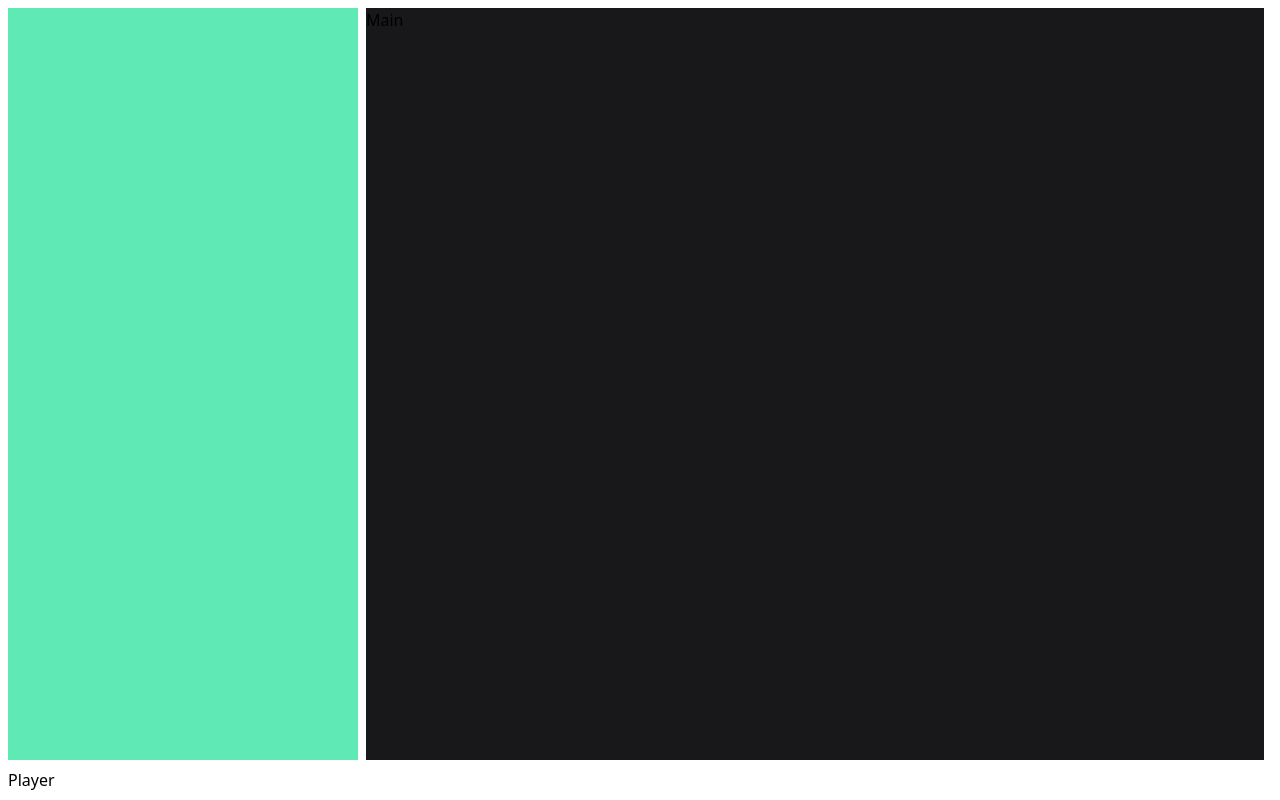
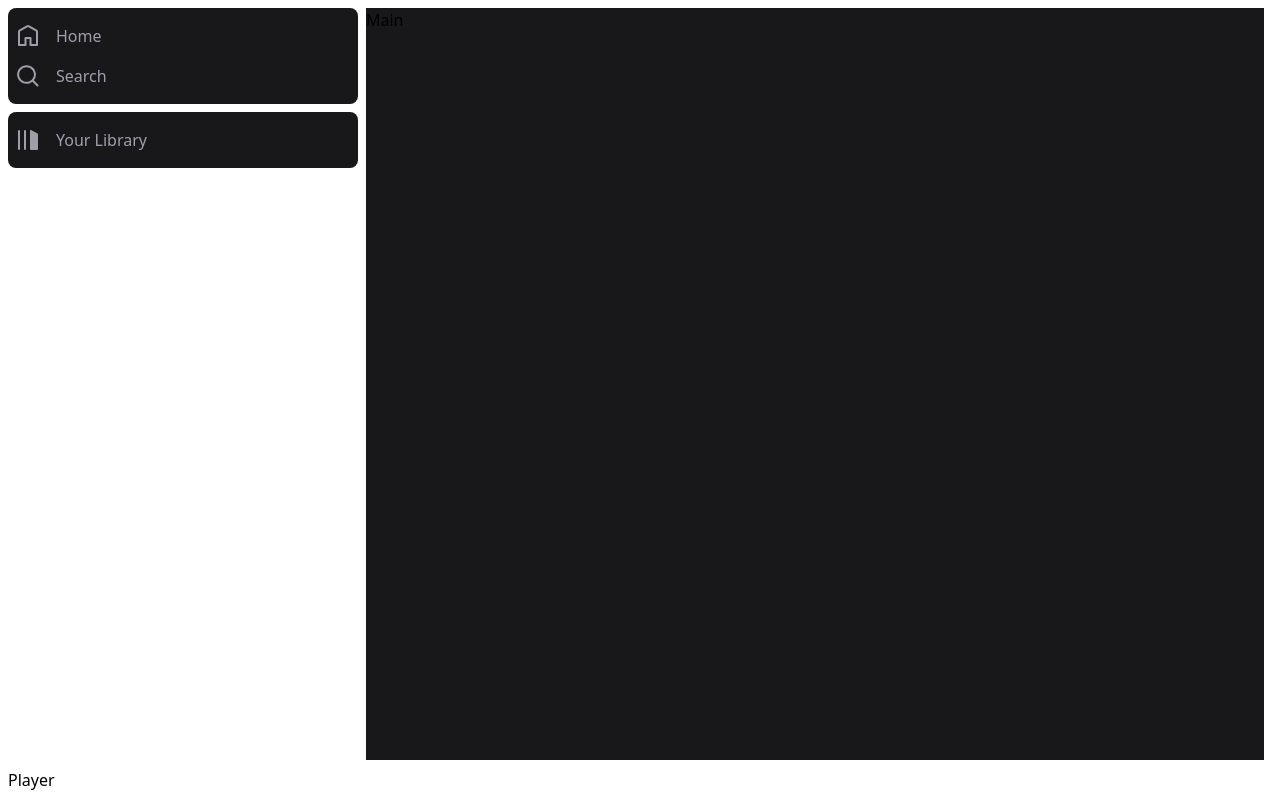
Before and after one commit to omancillav/spotify-astro-clone, an Astro site: page / in a window 1280 px wide. Built offline with nearby package versions, Linux system fonts and the light colour scheme; Astro itself is replaced by a stand-in of ours.

Commit message:
feat: implement AsideMenu and SideMenuItem components with layout adjustments

```diff
--- a/src/components/AsideMenu.astro
+++ b/src/components/AsideMenu.astro
@@ -1,5 +1,29 @@
-<!-- ---
-import Library from "../icons/Library.astro";
+---
+import LibraryIcon from "../icons/Library.astro";
+import HomeIcon from "../icons/Home.astro";
+import SearchIcon from "../icons/Search.astro";
+import SideMenuItem from "./SideMenuItem.astro";
 ---
 
-<Library /> -->
+<nav class="flex flex-col gap-2 flex-1">
+  <div class="bg-zinc-900 rounded-lg p-2 w-full">
+    <ul>
+      <SideMenuItem href="/">
+        <HomeIcon />
+        Home
+      </SideMenuItem>
+      <SideMenuItem href="/#">
+        <SearchIcon />
+        Search
+      </SideMenuItem>
+    </ul>
+  </div>
+  <div class="bg-zinc-900 rounded-lg p-2 w-full">
+    <ul>
+      <SideMenuItem href="/#">
+        <LibraryIcon />
+        Your Library
+      </SideMenuItem>
+    </ul>
+  </div>
+</nav>
--- /dev/null
+++ b/src/components/SideMenuItem.astro
@@ -0,0 +1,13 @@
+---
+interface Props {
+  href: string;
+}
+
+const { href } = Astro.props;
+---
+
+<li>
+  <a class="flex gap-4 text-zinc-400 hover:text-zinc-100 items-center py-2 font-medium" href={href}>
+    <slot />
+  </a>
+</li>
--- a/src/layouts/Layout.astro
+++ b/src/layouts/Layout.astro
@@ -20,12 +20,11 @@
   </head>
   <body>
     <div id="app" class="relative h-screen p-2 gap-2">
-      <aside class="[grid-area:aside] flex-col flex overflow-y-auto bg-emerald-300">
+      <aside class="[grid-area:aside] flex-col flex overflow-y-auto">
         <AsideMenu />
       </aside>
 
       <main class="[grid-area:main]rounded-lg bg-zinc-900 overflow-y-auto">Main</main>
-
       <footer class="[grid-area:player] min-h[100px]">Player</footer>
       <slot />
     </div>
```
